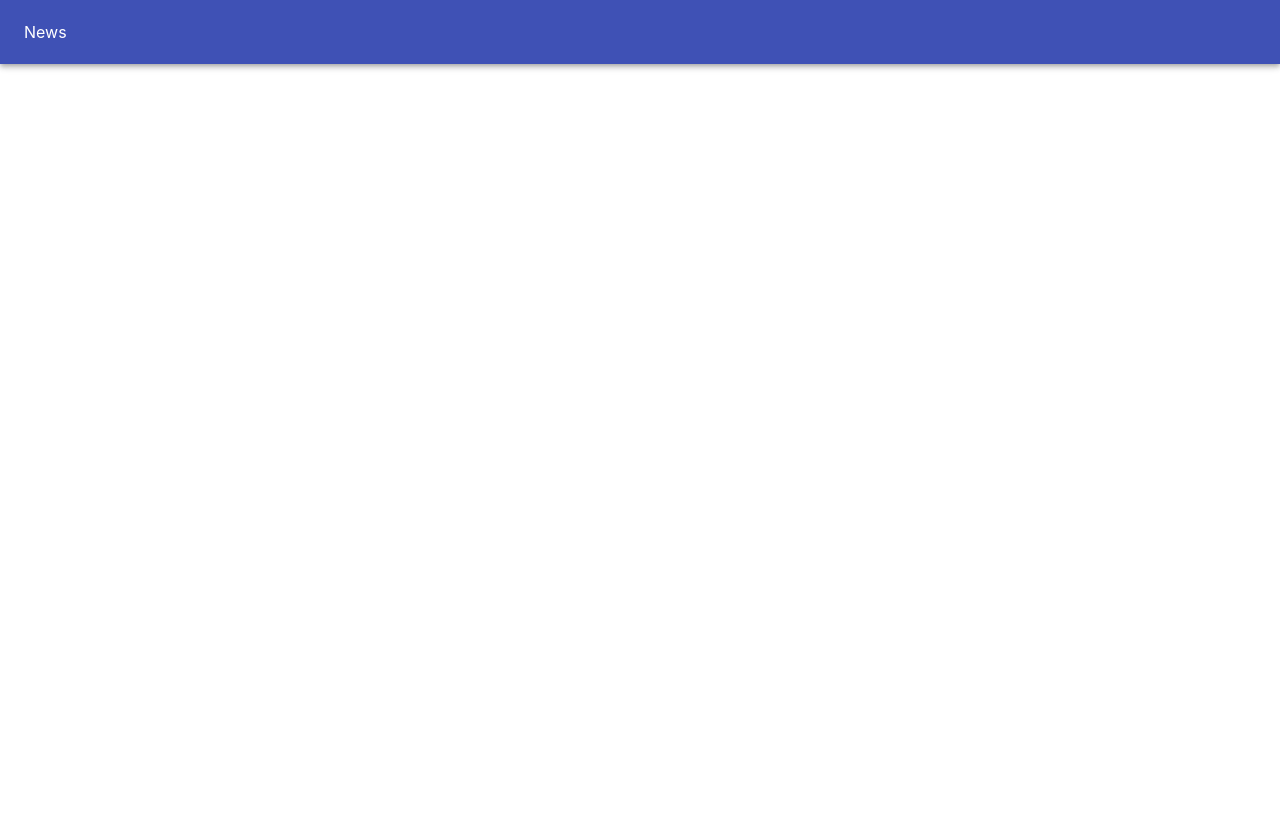
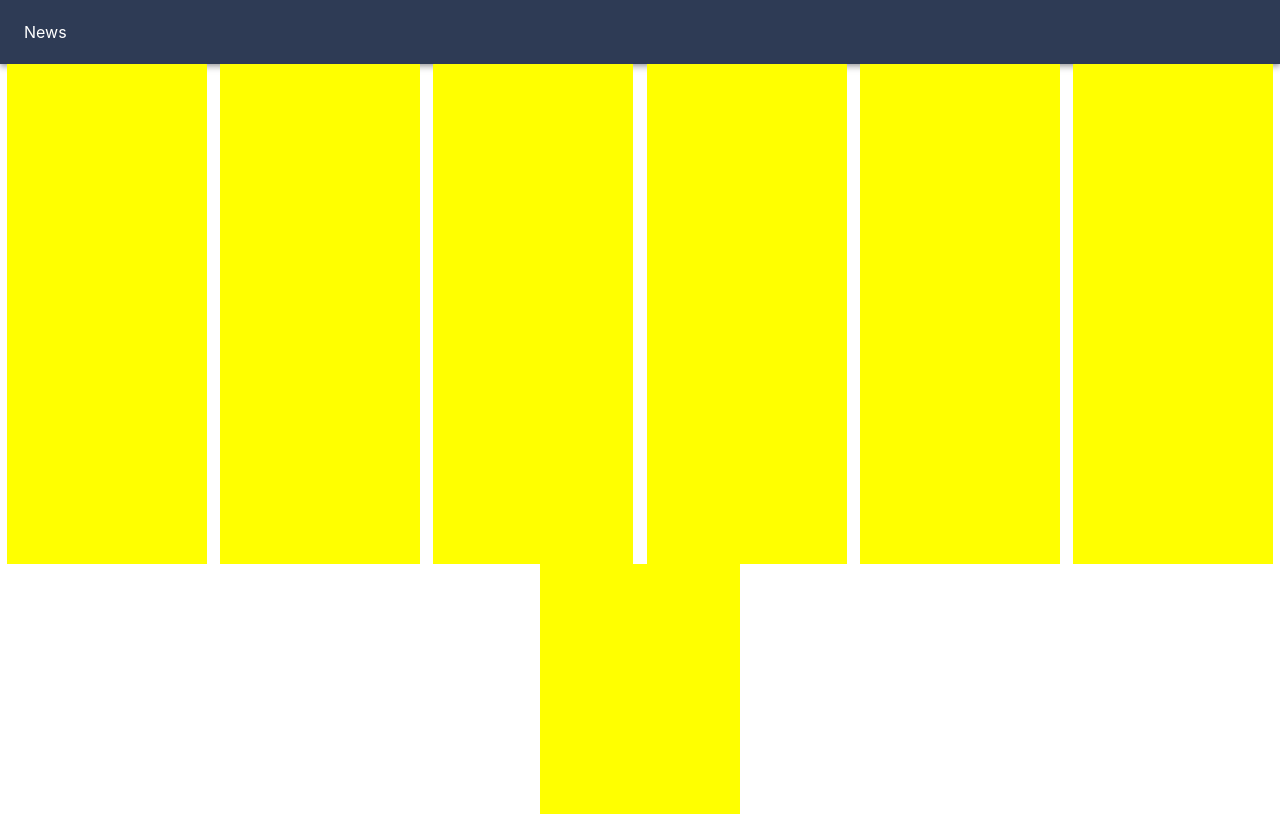
Before and after one commit to ritheesh4/news-app, a React (Create React App) app: page / in a window 1280 px wide. Built offline with nearby package versions, Linux system fonts and the light colour scheme.

Commit message:
basic component grouped

```diff
--- a/src/components/card/card.component.jsx
+++ b/src/components/card/card.component.jsx
@@ -1,6 +1,11 @@
 import React from 'react';
 import './card.styles.scss';
 
-const card = () => (
-    <div className='card'></div>
+const Card = () => (
+    <div className='card'>
+        <div className='image'></div>
+        <div className='news-title'></div>
+    </div>
 )
+
+export default Card;
--- a/src/components/card/card.styles.scss
+++ b/src/components/card/card.styles.scss
@@ -0,0 +1,5 @@
+.card{
+    height: 250px;
+    width: 200px;
+    background-color: yellow;
+}
--- a/src/components/cards-container/cards-container.component.jsx
+++ b/src/components/cards-container/cards-container.component.jsx
@@ -1,8 +1,24 @@
-import React from 'react';
-import './cards-container.styels.scss';
+import React from "react";
+import "./cards-container.styles.scss";
+import Card from "../card/card.component";
+import Grid from "@material-ui/core/Grid";
 
 const CardsContainer = () => (
-<div className="cards-container">
-    <div className='card'></div>
-</div>
-)
+  <Grid container direction="row" alignItems="center" justify={"space-around"} rows ={4}>
+    <Card />
+    <Card />
+    <Card />
+    <Card />
+    <Card />
+    <Card />
+    <Card />
+    <Card />
+    <Card />
+    <Card />
+    <Card />
+    <Card />
+    <Card />
+  </Grid>
+);
+
+export default CardsContainer;
--- a/src/components/cards-container/cards-container.styles.scss
+++ b/src/components/cards-container/cards-container.styles.scss
@@ -0,0 +1,6 @@
+.cards-container{
+    margin-top: 5%;
+    display: grid;
+    grid-template-columns: repeat(4, 1fr);
+    // grid-gap :40px
+}
--- a/src/components/nav-bar/nav-bar.component.jsx
+++ b/src/components/nav-bar/nav-bar.component.jsx
@@ -1,13 +1,11 @@
 import React from "react";
 import "./nav-bar.styles.scss";
-import AppBar from '@material-ui/core/AppBar';
-import Toolbar from '@material-ui/core/Toolbar';
+import AppBar from "@material-ui/core/AppBar";
+import Toolbar from "@material-ui/core/Toolbar";
 
 const NavigationBar = () => (
-  <AppBar position="static">
-    <Toolbar>
-        News
-    </Toolbar>
+  <AppBar position="static" style={{ background: "#2E3B55" }}>
+    <Toolbar>News</Toolbar>
   </AppBar>
 );
 
--- a/src/pages/homepage/hompepage.component.jsx
+++ b/src/pages/homepage/hompepage.component.jsx
@@ -1,9 +1,11 @@
 import React from 'react';
 import NavigationBar from '../../components/nav-bar/nav-bar.component'
+import CardsContainer from '../../components/cards-container/cards-container.component';
 
 const HomePage =() => (
     <div className='homepage'>
         <NavigationBar/>
+        <CardsContainer/>
     </div>
 )
 
```
